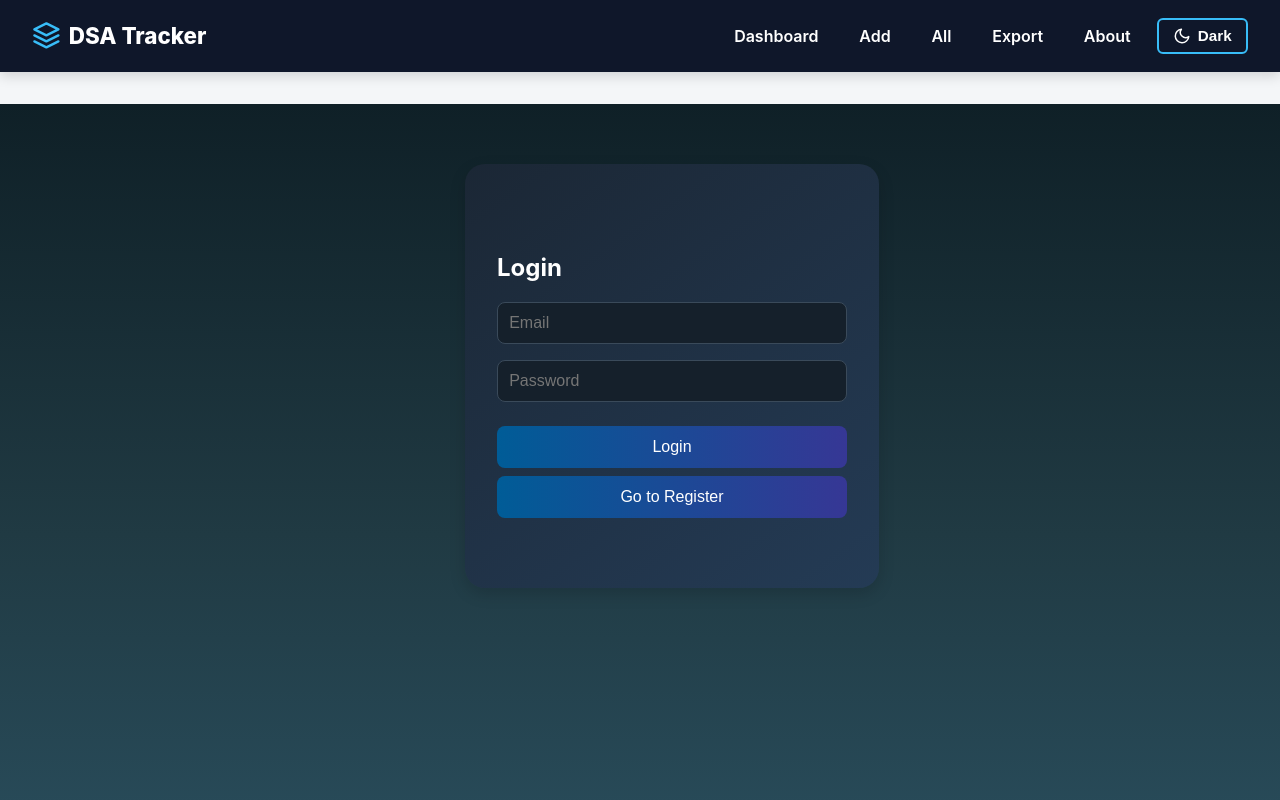
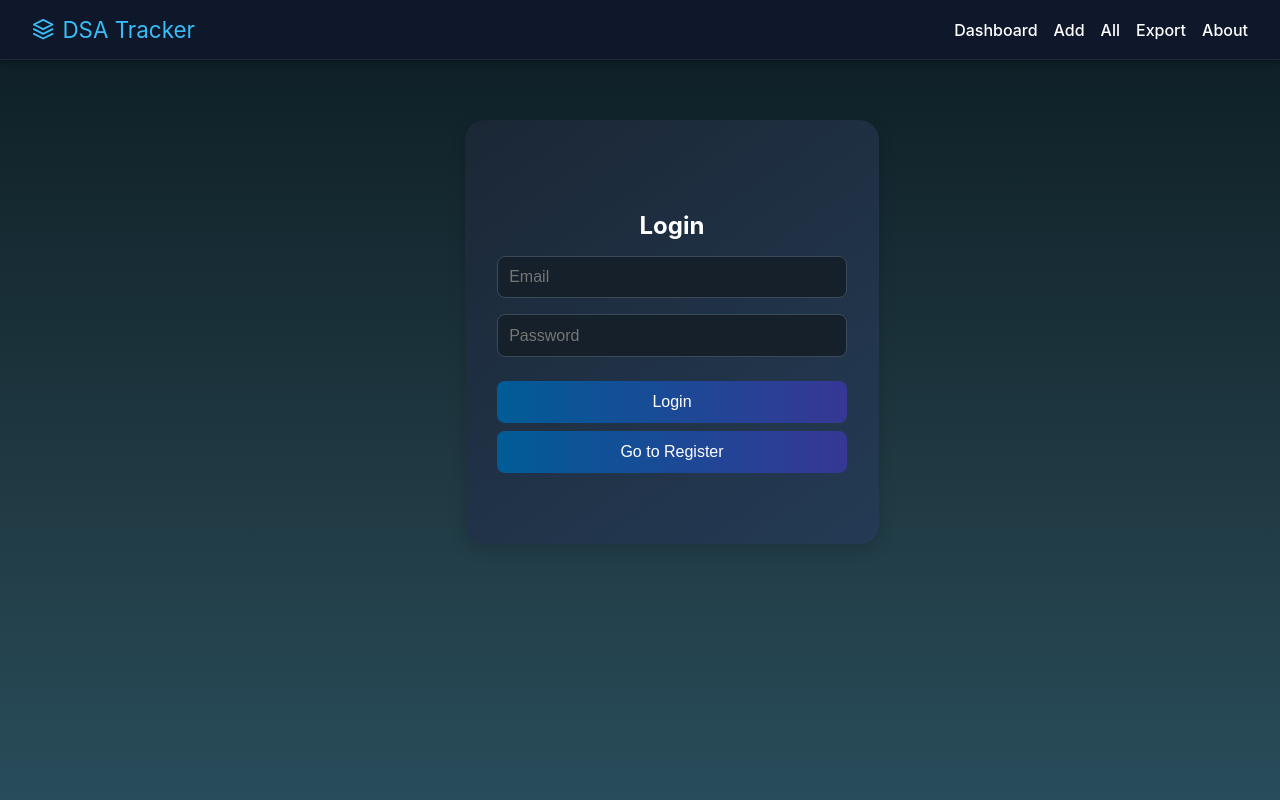
Before and after one commit to Pratik-shedge07/dsa-tracker, a React (Create React App) app: page /login in a window 1280 px wide. Shown: the top 800 px of the page. Built offline with nearby package versions, Linux system fonts and the light colour scheme.

Commit message:
navbar fixed

```diff
--- a/package.json
+++ b/package.json
@@ -18,6 +18,7 @@
     "react-icons": "^5.5.0",
     "react-router-dom": "^7.6.3",
     "react-scripts": "^5.0.1",
+    "react-toastify": "^11.0.5",
     "recharts": "^3.1.0",
     "styled-components": "^6.1.19",
     "web-vitals": "^2.1.4"
--- a/src/components/Navbar.jsx
+++ b/src/components/Navbar.jsx
@@ -1,142 +1,63 @@
+// 📁 components/Navbar.js
 import React from 'react';
 import styled from 'styled-components';
-import { NavLink as RouterNavLink, useNavigate } from 'react-router-dom';
-import { FiLayers, FiMoon, FiSun, FiLogOut } from 'react-icons/fi';
+import { Link } from 'react-router-dom';
+import { FiLayers } from 'react-icons/fi';
 
-const Nav = styled.nav`
+const NavbarContainer = styled.nav`
   background-color: #0f172a;
   color: white;
   display: flex;
   justify-content: space-between;
   align-items: center;
-  padding: 1.1rem 2rem;
-  margin-bottom: 2rem;
-  box-shadow: 0 4px 12px rgba(0, 0, 0, 0.15);
-  border-radius: 0;
-
-  @media (max-width: 768px) {
-    flex-direction: column;
-    gap: 1rem;
-    padding: 1rem;
-  }
+  padding: 1rem 2rem;
+  border-bottom: 1px solid #1e293b;
+  box-shadow: 0 2px 6px rgba(0, 0, 0, 0.3);
+  position: sticky;
+  top: 0;
+  z-index: 10;
 `;
 
-const LogoContainer = styled.div`
+const Logo = styled(Link)`
   display: flex;
   align-items: center;
+  color: #38bdf8;
+  font-size: 1.4rem;
+  text-decoration: none;
   gap: 0.5rem;
 `;
 
-const LogoIcon = styled(FiLayers)`
-  font-size: 1.8rem;
-  color: #38bdf8;
-`;
+const Menu = styled.div`
+  display: flex;
+  gap: 1rem;
+  align-items: center;
 
-const Title = styled.h1`
-  font-size: 1.4rem;
-  font-weight: 800;
-  margin: 0;
-`;
-
-const Actions = styled.div`
-  display: flex;
-  gap: 0.75rem;
-  align-items: center;
-  flex-wrap: wrap;
-`;
-
-const NavLink = styled(RouterNavLink)`
-  text-decoration: none;
-  font-weight: 600;
-  color: white;
-  padding: 0.5rem 0.9rem;
-  transition: all 0.2s ease;
-
-  &.active {
-    color: #38bdf8;
-    border-bottom: 2px solid #38bdf8;
-  }
-
-  &:hover {
-    color: #38bdf8;
-  }
-`;
-
-const IconButton = styled.button`
-  background-color: transparent;
-  border: 2px solid #38bdf8;
-  color: white;
-  display: flex;
-  align-items: center;
-  gap: 0.4rem;
-  font-size: 0.95rem;
-  font-weight: 600;
-  padding: 0.45rem 0.9rem;
-  cursor: pointer;
-  border-radius: 6px;
-  transition: all 0.2s ease;
-
-  &:hover {
-    background-color: #38bdf8;
-    color: #0f172a;
-    transform: scale(1.05);
-  }
-
-  &.logout {
-    border-color: #ef4444;
+  a {
+    color: white;
+    text-decoration: none;
+    font-weight: 500;
 
     &:hover {
-      background-color: #ef4444;
-      color: white;
+      color: #60a5fa;
     }
   }
 `;
 
-function Navbar({ darkMode, toggleDarkMode, isLoggedIn, onLogout }) {
-  const navigate = useNavigate();
-
-  const handleLogout = () => {
-    onLogout();
-    navigate('/login');
-  };
-
+function Navbar() {
   return (
-    <Nav>
-      <LogoContainer>
-        <LogoIcon />
-        <Title>DSA Tracker</Title>
-      </LogoContainer>
-
-      <Actions>
-        <NavLink to="/" className={({ isActive }) => (isActive ? 'active' : '')}>
-          Dashboard
-        </NavLink>
-        <NavLink to="/add" className={({ isActive }) => (isActive ? 'active' : '')}>
-          Add
-        </NavLink>
-        <NavLink to="/questions" className={({ isActive }) => (isActive ? 'active' : '')}>
-          All
-        </NavLink>
-        <NavLink to="/export" className={({ isActive }) => (isActive ? 'active' : '')}>
-          Export
-        </NavLink>
-        <NavLink to="/about" className={({ isActive }) => (isActive ? 'active' : '')}>
-          About
-        </NavLink>
-
-        <IconButton onClick={toggleDarkMode}>
-          {darkMode ? <FiSun size={18} /> : <FiMoon size={18} />}
-          {darkMode ? 'Light' : 'Dark'}
-        </IconButton>
-
-        {isLoggedIn && (
-          <IconButton className="logout" onClick={handleLogout}>
-            <FiLogOut size={18} />
-            Logout
-          </IconButton>
-        )}
-      </Actions>
-    </Nav>
+    <NavbarContainer>
+      <Logo to="/">
+        <FiLayers />
+        DSA Tracker
+      </Logo>
+      <Menu>
+        <Link to="/dashboard">Dashboard</Link>
+        <Link to="/add">Add</Link>
+        <Link to="/all">All</Link>
+        <Link to="/export">Export</Link>
+        <Link to="/about">About</Link>
+      </Menu>
+    </NavbarContainer>
   );
 }
 
--- a/src/pages/LoginPage.jsx
+++ b/src/pages/LoginPage.jsx
@@ -1,6 +1,8 @@
 import React, { useState } from 'react';
 import { useNavigate } from 'react-router-dom';
 import styled from 'styled-components';
+import { ToastContainer, toast } from 'react-toastify';
+import 'react-toastify/dist/ReactToastify.css';
 
 const PageWrapper = styled.div`
   display: flex;
@@ -21,8 +23,8 @@ const Card = styled.div`
   width: 100%;
   height: 100%;
   position: relative;
+  transform-style: preserve-3d;
   transition: transform 0.8s;
-  transform-style: preserve-3d;
   transform: ${({ flipped }) => (flipped ? 'rotateY(180deg)' : 'none')};
 `;
 
@@ -32,7 +34,7 @@ const Side = styled.div`
   height: 100%;
   backface-visibility: hidden;
   background: linear-gradient(145deg, #1b2735, #243b55);
-  color: #fff;
+  color: #ffffff;
   display: flex;
   flex-direction: column;
   justify-content: center;
@@ -41,10 +43,13 @@ const Side = styled.div`
   box-shadow: 0 6px 16px rgba(0, 0, 0, 0.15);
 `;
 
-const Front = styled(Side)``;
+const BackSide = styled(Side)`
+  transform: rotateY(180deg);
+`;
 
-const Back = styled(Side)`
-  transform: rotateY(180deg);
+const Title = styled.h2`
+  margin-bottom: 1rem;
+  text-align: center;
 `;
 
 const Input = styled.input`
@@ -85,34 +90,48 @@ const Button = styled.button`
   }
 `;
 
-const LoginRegister = () => {
+// ✅ Make sure you accept the `onLogin` prop
+const LoginRegister = ({ onLogin }) => {
   const [flipped, setFlipped] = useState(false);
-  const [loginData, setLoginData] = useState({ email: '', password: '' });
-  const [registerData, setRegisterData] = useState({ email: '', password: '', username: '' });
+  const [loginEmail, setLoginEmail] = useState('');
+  const [loginPassword, setLoginPassword] = useState('');
+  const [registerName, setRegisterName] = useState('');
+  const [registerEmail, setRegisterEmail] = useState('');
+  const [registerPassword, setRegisterPassword] = useState('');
   const navigate = useNavigate();
+
+  const handleFlip = () => setFlipped(!flipped);
 
   const handleLogin = () => {
     const users = JSON.parse(localStorage.getItem('users') || '[]');
-    const found = users.find(
-      (user) => user.email === loginData.email && user.password === loginData.password
+    const user = users.find(
+      (u) => u.email === loginEmail && u.password === loginPassword
     );
-    if (found) {
-      localStorage.setItem('currentUser', JSON.stringify(found));
-      navigate('/dashboard');
+
+    if (user) {
+      toast.success('Login successful!');
+      localStorage.setItem('isLoggedIn', 'true');
+      if (onLogin) onLogin(); // ✅ Call the onLogin function from App.js
+      setTimeout(() => navigate('/'), 1500);
     } else {
-      alert('Invalid email or password');
+      toast.error('Invalid email or password');
     }
   };
 
   const handleRegister = () => {
     const users = JSON.parse(localStorage.getItem('users') || '[]');
-    const exists = users.find((user) => user.email === registerData.email);
-    if (exists) {
-      alert('User already exists');
+    const existingUser = users.find((u) => u.email === registerEmail);
+
+    if (existingUser) {
+      toast.error('User already exists');
     } else {
-      const updatedUsers = [...users, registerData];
-      localStorage.setItem('users', JSON.stringify(updatedUsers));
-      alert('Registered successfully!');
+      users.push({
+        name: registerName,
+        email: registerEmail,
+        password: registerPassword,
+      });
+      localStorage.setItem('users', JSON.stringify(users));
+      toast.success('Registered successfully!');
       setFlipped(false);
     }
   };
@@ -121,48 +140,50 @@ const LoginRegister = () => {
     <PageWrapper>
       <CardContainer>
         <Card flipped={flipped}>
-          <Front>
-            <h2>Login</h2>
+          <Side>
+            <Title>Login</Title>
             <Input
               type="email"
               placeholder="Email"
-              value={loginData.email}
-              onChange={(e) => setLoginData({ ...loginData, email: e.target.value })}
+              value={loginEmail}
+              onChange={(e) => setLoginEmail(e.target.value)}
             />
             <Input
               type="password"
               placeholder="Password"
-              value={loginData.password}
-              onChange={(e) => setLoginData({ ...loginData, password: e.target.value })}
+              value={loginPassword}
+              onChange={(e) => setLoginPassword(e.target.value)}
             />
             <Button onClick={handleLogin}>Login</Button>
-            <Button onClick={() => setFlipped(true)}>Go to Register</Button>
-          </Front>
-          <Back>
-            <h2>Register</h2>
+            <Button onClick={handleFlip}>Go to Register</Button>
+          </Side>
+
+          <BackSide>
+            <Title>Register</Title>
             <Input
               type="text"
-              placeholder="Username"
-              value={registerData.username}
-              onChange={(e) => setRegisterData({ ...registerData, username: e.target.value })}
+              placeholder="Name"
+              value={registerName}
+              onChange={(e) => setRegisterName(e.target.value)}
             />
             <Input
               type="email"
               placeholder="Email"
-              value={registerData.email}
-              onChange={(e) => setRegisterData({ ...registerData, email: e.target.value })}
+              value={registerEmail}
+              onChange={(e) => setRegisterEmail(e.target.value)}
             />
             <Input
               type="password"
               placeholder="Password"
-              value={registerData.password}
-              onChange={(e) => setRegisterData({ ...registerData, password: e.target.value })}
+              value={registerPassword}
+              onChange={(e) => setRegisterPassword(e.target.value)}
             />
             <Button onClick={handleRegister}>Register</Button>
-            <Button onClick={() => setFlipped(false)}>Go to Login</Button>
-          </Back>
+            <Button onClick={handleFlip}>Go to Login</Button>
+          </BackSide>
         </Card>
       </CardContainer>
+      <ToastContainer position="top-right" autoClose={3000} />
     </PageWrapper>
   );
 };
```
Also changed, not shown: 1 other file (tests, documents, lock files or other folders).
